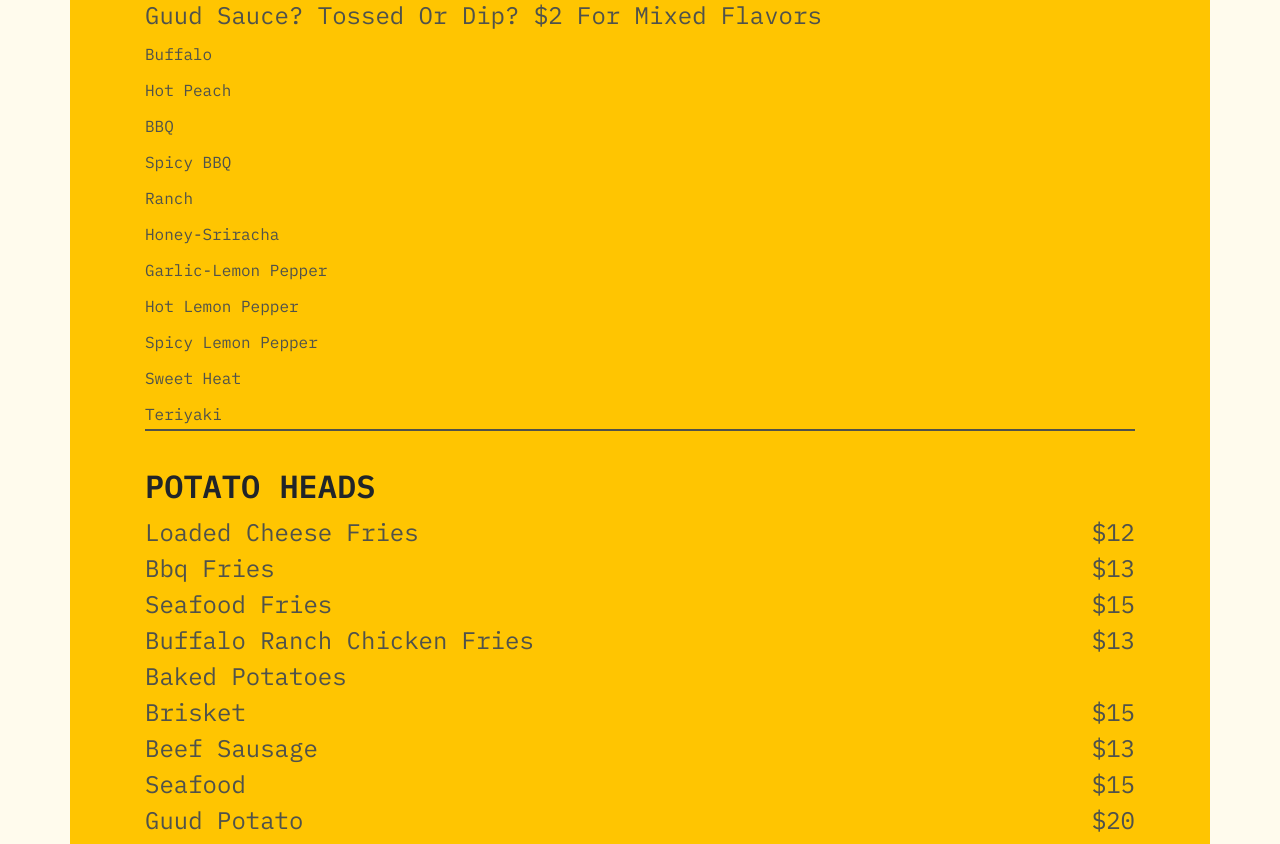
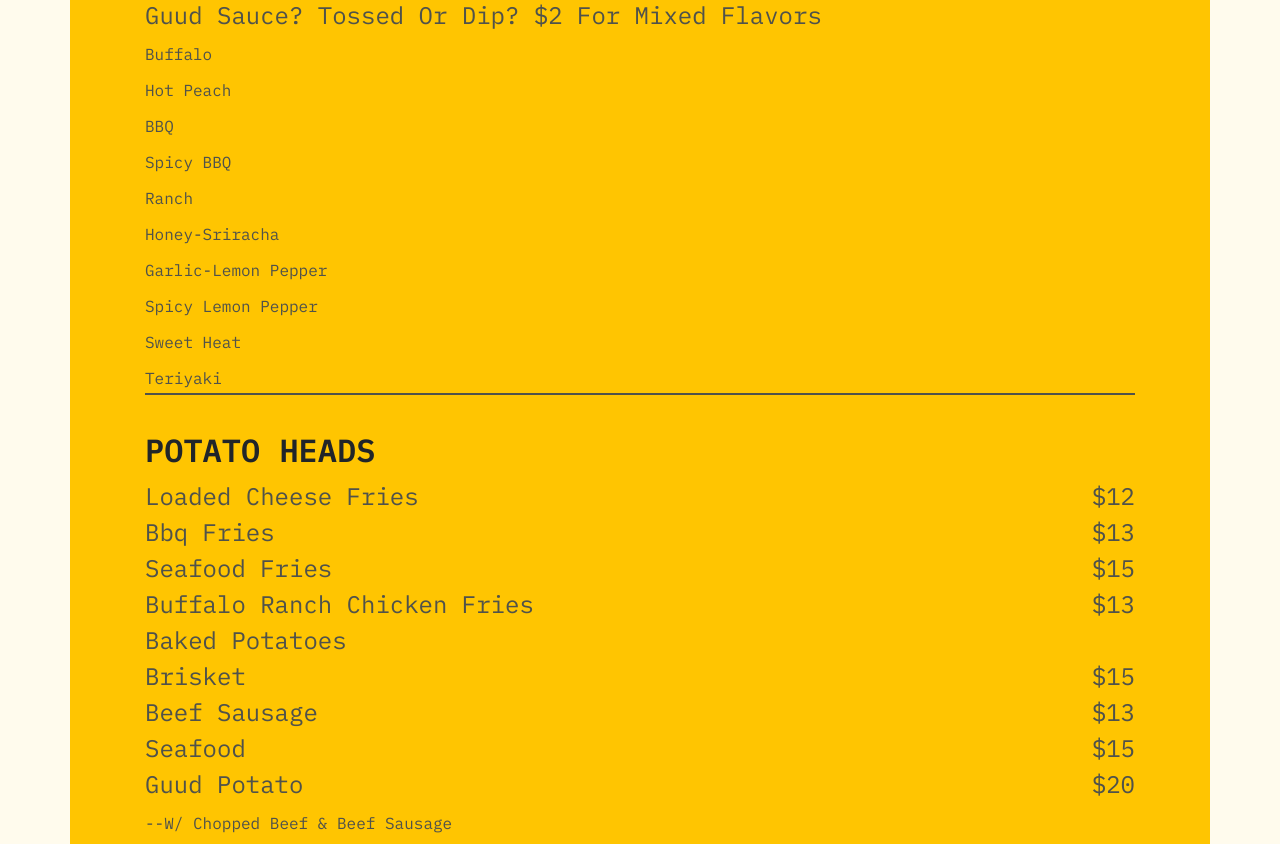
Before and after one commit to nisrael12/guud-menu, a plain HTML site: page index.html in a window 1280 px wide. Shown: the part 2824-3668 px from the top of the page. Drawn offline with nearby package versions, Linux system fonts and the light colour scheme.

Commit message:
remove hot lemon

```diff
--- a/index.html
+++ b/index.html
@@ -167,7 +167,7 @@
                                             <span class="price">$10</span>
                                         </div>
                                         <div class="items">
-                                            <span class="item">Guud Sauce? Tossed or Dip? $2 for mixed flavors <span class="item-alt"><br> buffalo <br> hot peach<br> BBQ<br> Spicy BBQ<br> ranch<br> honey-sriracha<br> garlic-lemon pepper<br> hot lemon pepper<br> spicy lemon pepper<br> sweet heat<br> teriyaki</span></span>
+                                            <span class="item">Guud Sauce? Tossed or Dip? $2 for mixed flavors <span class="item-alt"><br> buffalo <br> hot peach<br> BBQ<br> Spicy BBQ<br> ranch<br> honey-sriracha<br> garlic-lemon pepper<br> spicy lemon pepper<br> sweet heat<br> teriyaki</span></span>
                                             <span class="price"></span>
                                         </div>
                                     </div>
```
